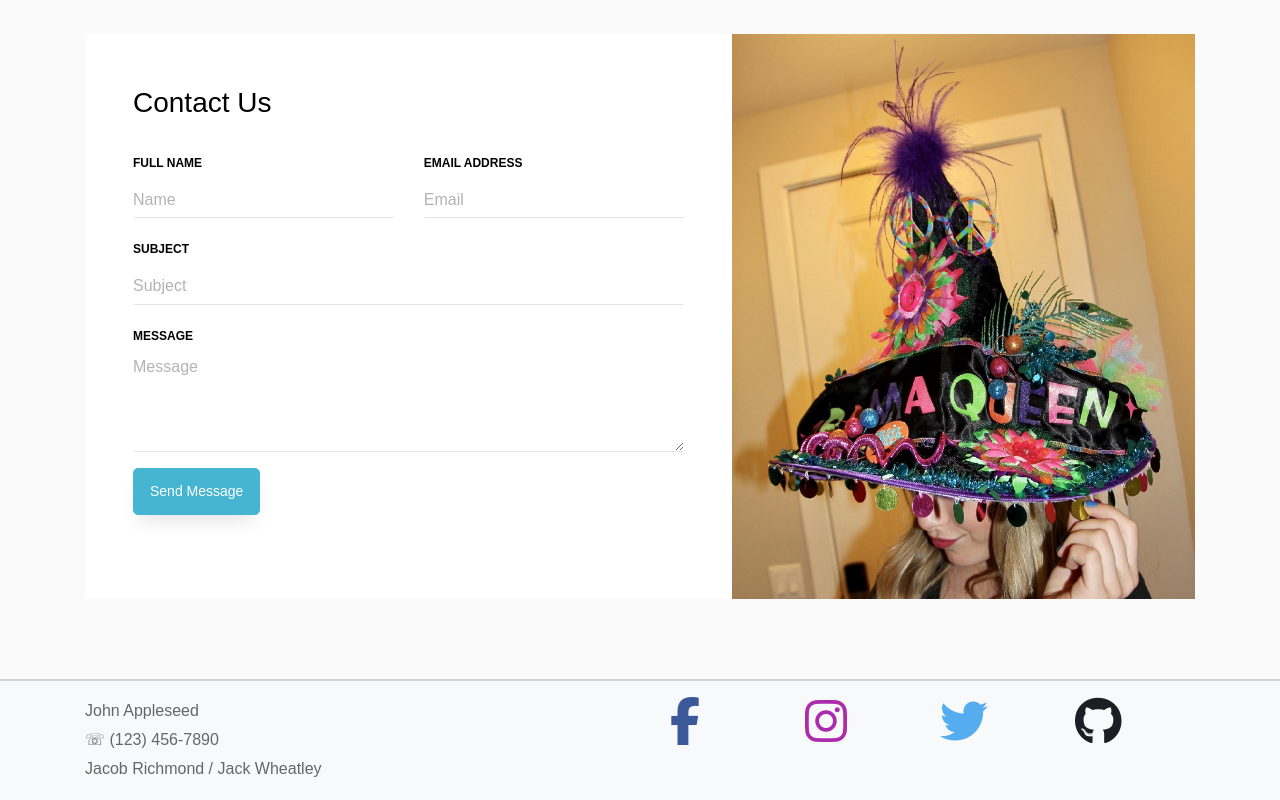
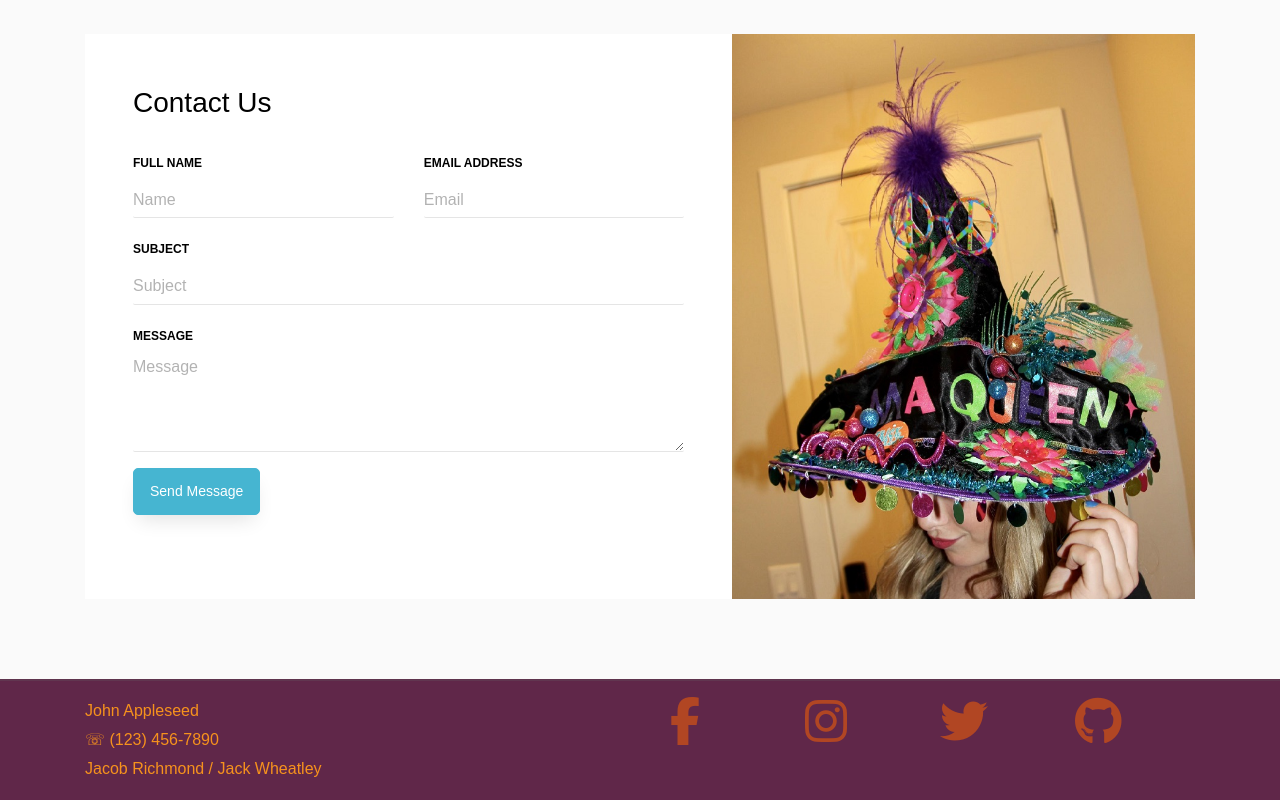
Before and after one commit to jackdw22/creativeProject1, a plain HTML site: page pages/contactUs.html in a window 1280 px wide. Shown: the part 413-1213 px from the top of the page. Drawn offline with nearby package versions, Linux system fonts and the light colour scheme.

Commit message:
Spooky Footer on Contact Us page

```diff
--- a/css/footer.css
+++ b/css/footer.css
@@ -22,3 +22,15 @@
 color:black;
 
 }
+
+.spooky{
+  background-color: #602749;
+}
+
+.spookyText{
+  color: #f6921d;
+}
+
+.spookyIcon{
+  color: #b14623;
+}
--- a/pages/contactUs.html
+++ b/pages/contactUs.html
@@ -156,12 +156,12 @@
 
 
     <!--Begin Footer-->
-  <footer class = " bg-light">
+  <footer class = " spooky">
     <hr>
       <div class = "container">
           <div class = "row">
             <div class = "col-sm">
-              <p>John Appleseed <br>
+              <p class = "spookyText">John Appleseed <br>
                 ☏ (123) 456-7890 <br>
               Jacob Richmond / Jack Wheatley</p>
             </div>
@@ -171,25 +171,25 @@
                   <div class = "col">
                     <!-- FB -->
                     <a class="facebook" href="https://facebook.com" role="button">
-                      <i class="fab fa-facebook-f fa-3x"></i>
+                      <i class="fab fa-facebook-f fa-3x spookyIcon"></i>
                     </a>
                   </div>
                   <div class = "col">
                     <!-- Instagram -->
                     <a class="instagram" href="https://instagram.com" role="button">
-                      <i class="fab fa-instagram fa-3x"></i>
+                      <i class="fab fa-instagram fa-3x spookyIcon"></i>
                     </a>
                   </div>
                   <div class = "col">
                     <!-- Twitter -->
                     <a class="twitter" href="https://twitter.com" role="button" >
-                      <i class="fab fa-twitter fa-3x"></i>
+                      <i class="fab fa-twitter fa-3x spookyIcon"></i>
                     </a>
                   </div>
                   <div class = "col">
                     <!-- Github -->
                     <a class = "github" href="https://github.com/jackdw22/creativeProject1" role="button">
-                      <i class="fab fa-github fa-3x"></i>
+                      <i class="fab fa-github fa-3x spookyIcon"></i>
                     </a>
                   </div>
                 </div>
```
